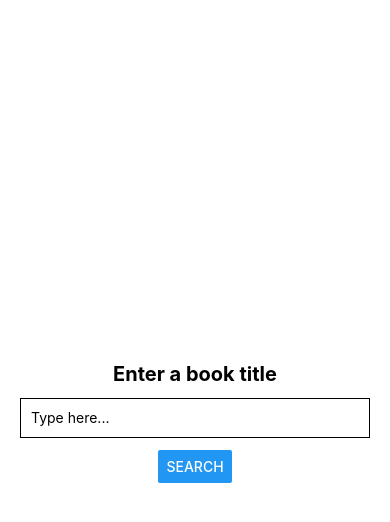
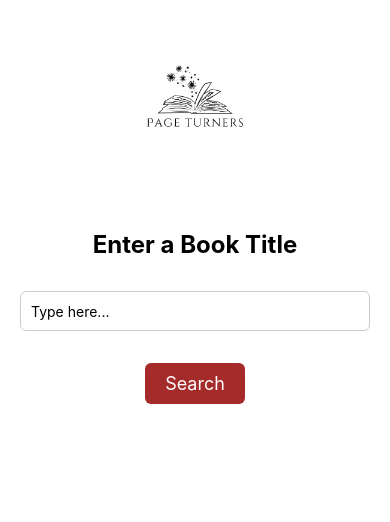
Before and after one commit to rebeccaborissova/PageTurners, a React Native app in the folder page-turner/: screen /BookSearch in a window 390 px wide. Shown: the top 522 px of the page. Built offline with nearby package versions, Linux system fonts and the light colour scheme.

Commit message:
feat: frontend now makes a successful call to the backend. added styling to both pages as well

```diff
--- a/page-turner/pages/BookSearch.js
+++ b/page-turner/pages/BookSearch.js
@@ -1,53 +1,58 @@
-// BookSearch.js
-import React, { useState } from 'react';
-import { View, Text, TextInput, Button, StyleSheet } from 'react-native';
+import React, { useState, useRef, useEffect } from 'react';
+import { View, Text, TextInput, StyleSheet, TouchableOpacity, Animated, Image } from 'react-native';
+import images from '../constants/images'; // Assuming you have an images folder
 
 const BookSearch = ({ navigation }) => {
-  /*const makeRequest = async () => {
-    const response = await fetch("https://actual-terribly-longhorn.ngrok-free.app/test", {
-      method: "GET"
-    });
-    const text = await response.text();
-    console.log(text);
+  const [bookName, setBookName] = useState('');
 
-    const response2 = await fetch("https://actual-terribly-longhorn.ngrok-free.app/similar-books/OL1000307W", {
-      method: "GET"
-    });
-    const text2 = await response2.text();
-    console.log(text2);
+  // Animations
+  const fadeAnim = useRef(new Animated.Value(0)).current;
+  const transYAnim = useRef(new Animated.Value(-70)).current;
 
-    const response3 = await fetch("https://actual-terribly-longhorn.ngrok-free.app/get-book-id", {
+  useEffect(() => {
+    Animated.timing(fadeAnim, {
+      toValue: 1,
+      duration: 1000,
+      useNativeDriver: true,
+    }).start();
+
+    Animated.timing(transYAnim, {
+      toValue: 0,
+      duration: 1000,
+      useNativeDriver: true,
+    }).start();
+  }, [fadeAnim, transYAnim]);
+
+  const searchBook = async () => {
+    const response = await fetch("https://actual-terribly-longhorn.ngrok-free.app/get-book-id", {
       method: "POST",
       headers: {
-          'Content-Type': 'application/json'
+        'Content-Type': 'application/json',
       },
       body: JSON.stringify({
-          title: "Book of realityy",
-        })
+        title: bookName,
+      }),
     });
-      const text3 = await response3.text();
-      console.log(text3);
-    }*/
-
-
-  const [bookName, setBookName] = useState('');
-
-  const searchBook = () => {
-    // Placeholder for search logic
-    console.log('Search for:', bookName);
-    navigation.navigate('Swiping'); // Example navigation
+    const book_id = JSON.parse(await response.text()).id;
+    console.log('Searching for:', book_id);
+    navigation.navigate('Swiping', { book_id: book_id });
   };
 
   return (
     <View style={styles.container}>
-      <Text style={styles.title}>Enter a book title</Text>
+      <Image source={images.logo} style={styles.logo} />
+      <Animated.View style={[styles.contentContainer, { opacity: fadeAnim, transform: [{ translateY: transYAnim }] }]}>
+        <Text style={styles.title}>Enter a Book Title</Text>
         <TextInput
           style={styles.input}
           placeholder="Type here..."
           onChangeText={setBookName}
           value={bookName}
         />
-      <Button title="Search" onPress={searchBook} />
+        <TouchableOpacity style={styles.searchButton} onPress={searchBook}>
+          <Text style={styles.buttonText}>Search</Text>
+        </TouchableOpacity>
+      </Animated.View>
     </View>
   );
 };
@@ -55,21 +60,48 @@ const BookSearch = ({ navigation }) => {
 const styles = StyleSheet.create({
   container: {
     flex: 1,
-    backgroundColor: '#fff',
+    backgroundColor: 'white',
     alignItems: 'center',
     justifyContent: 'center',
     padding: 20,
   },
+  logo: {
+    width: 150,
+    height: 150,
+    marginBottom: 20,
+  },
+  contentContainer: {
+    flex: 1,
+    justifyContent: 'flex-start', // Align items to the top
+    alignItems: 'center',
+    width: '100%',
+    paddingVertical: 40, // Add vertical padding to position content higher
+  },
   title: {
-    fontSize: 20,
+    fontSize: 24,
     fontWeight: 'bold',
+    marginBottom: 20,
   },
   input: {
     height: 40,
     width: '100%',
     marginVertical: 12,
     borderWidth: 1,
-    padding: 10,
+    borderColor: '#ccc',
+    paddingHorizontal: 10,
+    borderRadius: 6,
+  },
+  searchButton: {
+    backgroundColor: 'brown',
+    paddingVertical: 10,
+    paddingHorizontal: 20,
+    borderRadius: 6,
+    marginVertical: 20,
+  },
+  buttonText: {
+    color: 'white',
+    fontSize: 18,
+    textAlign: 'center',
   },
 });
 
--- a/page-turner/pages/Swiping.js
+++ b/page-turner/pages/Swiping.js
@@ -1,114 +1,45 @@
-// Swiping.js
-/*import React, { useState } from 'react'
-import { View, Text, StyleSheet, Button } from 'react-native'
-import Swiper from 'react-native-deck-swiper'
-import { useNavigation, useRoute } from '@react-navigation/native'
-import { cards } from '../components/cards'
-
-const Swiping = () => {
-  const navigation = useNavigation()
-  const route = useRoute()
-  const { bookName } = route.params
-  const [likedBooks, setLikedBooks] = useState([])
-
-  const filteredCards = cards.filter(card => card.title === bookName)
-
-  const handleSwipeRight = (cardIndex) => {
-    setLikedBooks([...likedBooks, filteredCards[cardIndex]])
-  }
-
-  return (
-    <View style={styles.container}>
-      <Swiper
-        cards={filteredCards}
-        renderCard={(card) => (
-          <View style={styles.card}>
-            <Text style={styles.text}>{card.title}, {card.author}</Text>
-          </View>
-        )}
-        onSwiped={(cardIndex) => { console.log(cardIndex) }}
-        onSwipedRight={(cardIndex) => { handleSwipeRight(cardIndex) }}
-        onSwipedAll={() => {
-          console.log('All cards swiped')
-          navigation.navigate('BookRecSummary', { likedBooks })
-        }}
-        cardIndex={0}
-        backgroundColor={'#f0f1f2'}
-        stackSize={3}
-      />
-      <View style={styles.bottomContainer}>
-        <Text style={styles.dislikeText}>←Dislike</Text>
-        <Button
-          title="Book Recommendation Library"
-          onPress={() => navigation.navigate('BookRecSummary', { likedBooks })}
-        />
-        <Text style={styles.likeText}>Like→</Text>
-      </View>
-    </View>
-  )
-}
-
-const styles = StyleSheet.create({
-  container: {
-    flex: 1,
-    backgroundColor: '#fff',
-    alignItems: 'center',
-    justifyContent: 'center',
-  },
-  card: {
-    flex: 1,
-    borderRadius: 10,
-    borderWidth: 2,
-    borderColor: '#E8E8E8',
-    justifyContent: 'center',
-    backgroundColor: 'white',
-  },
-  text: {
-    fontSize: 22,
-    textAlign: 'center',
-    margin: 10,
-  },
-  bottomContainer: {
-    flexDirection: 'row',
-    alignItems: 'center',
-    justifyContent: 'center',
-    marginVertical: 20,
-    position: 'absolute',
-    bottom: 20,
-  },
-  dislikeText: {
-    color: 'red',
-    marginRight: 10,
-  },
-  likeText: {
-    color: 'green',
-    marginLeft: 10,
-  },
-})
-
-export default Swiping*/
-
-// Swiping.js
-import React, { useState, useMemo } from 'react';
-import { View, Text, StyleSheet, Button } from 'react-native';
+import React, { useState, useEffect } from 'react';
+import { View, Text, StyleSheet, TouchableOpacity, ActivityIndicator } from 'react-native';
 import Swiper from 'react-native-deck-swiper';
 import { useNavigation, useRoute } from '@react-navigation/native';
-import { cards } from '../components/cards';
 
 const Swiping = () => {
   const navigation = useNavigation();
   const route = useRoute();
-  const { bookName } = route.params;
+  const { book_id } = route.params;
+
+  const [books, setBooks] = useState([]);
   const [likedBooks, setLikedBooks] = useState([]);
+  const [loading, setLoading] = useState(true);
 
-  // Filter cards only once when the component is first rendered
-  const filteredCards = useMemo(
-    () => cards.filter((card) => card.title.includes(bookName)),
-    [bookName]
-  );
+  useEffect(() => {
+    const fetchBooks = async () => {
+      setLoading(true);
+
+      try {
+        let response = await fetch(`https://actual-terribly-longhorn.ngrok-free.app/similar-books/${book_id}`);
+        let data = await response.json();
+
+        const similarBooks = data.similar_books.map(item => ({
+          id: item.book.id,
+          title: item.book.title,
+          author: item.book.authors[0] || 'Unknown Author',
+          subjects: item.book.subjects.join(', ') || 'Unknown Subjects'
+        }));
+
+        setBooks(similarBooks);
+      } catch (error) {
+        console.error("Error fetching books:", error);
+      } finally {
+        setLoading(false);
+      }
+    };
+
+    fetchBooks();
+  }, [book_id]);
 
   const handleSwipeRight = (cardIndex) => {
-    const likedBook = filteredCards[cardIndex];
+    const likedBook = books[cardIndex];
     setLikedBooks((prevLikedBooks) => [...prevLikedBooks, likedBook]);
   };
 
@@ -117,15 +48,26 @@ const Swiping = () => {
     navigation.navigate('BookRecSummary', { likedBooks: likedBooks.map(book => book.title) });
   };
 
+  if (loading) {
+    return (
+      <View style={styles.loadingContainer}>
+        <ActivityIndicator size="large" color="brown" />
+        <Text>Loading...</Text>
+      </View>
+    );
+  }
+
   return (
     <View style={styles.container}>
+      {books.length > 0 ? (
         <Swiper
-        cards={filteredCards}
+          cards={books}
           renderCard={(card) => (
             <View style={styles.card}>
               <Text style={styles.text}>
                 {card.title}, {card.author}
               </Text>
+              <Text style={styles.subjects}>{card.subjects}</Text>
             </View>
           )}
           onSwipedRight={handleSwipeRight}
@@ -134,14 +76,15 @@ const Swiping = () => {
           backgroundColor={'#f0f1f2'}
           stackSize={3}
         />
-      <View style={styles.bottomContainer}>
-        <Text style={styles.dislikeText}>←Dislike</Text>
-        <Button
-          title="Book Recommendation Library"
-          onPress={() => navigation.navigate('BookRecSummary', { likedBooks })}
-        />
-        <Text style={styles.likeText}>Like→</Text>
-      </View>
+      ) : (
+        <Text>No books available</Text>
+      )}
+      <TouchableOpacity style={styles.dislikeButton} onPress={() => console.log('Swiped Left')}>
+        <Text style={styles.buttonText}>{"</3"}</Text>
+      </TouchableOpacity>
+      <TouchableOpacity style={styles.likeButton} onPress={handleSwipeRight}>
+        <Text style={styles.buttonText}>{"<3"}</Text>
+      </TouchableOpacity>
     </View>
   );
 };
@@ -160,27 +103,51 @@ const styles = StyleSheet.create({
     borderColor: '#E8E8E8',
     justifyContent: 'center',
     backgroundColor: 'white',
+    padding: 20,
   },
   text: {
     fontSize: 22,
     textAlign: 'center',
-    margin: 10,
+    marginBottom: 10,
   },
-  bottomContainer: {
-    flexDirection: 'row',
+  subjects: {
+    fontSize: 16,
+    textAlign: 'center',
+    color: '#888',
+  },
+  dislikeButton: {
+    position: 'absolute',
+    bottom: 20,
+    left: 20,
+    backgroundColor: 'red',
+    borderRadius: 50,
+    width: 60,
+    height: 60,
     alignItems: 'center',
     justifyContent: 'center',
-    marginVertical: 20,
+  },
+  likeButton: {
     position: 'absolute',
     bottom: 20,
+    right: 20,
+    backgroundColor: 'green',
+    borderRadius: 50,
+    width: 60,
+    height: 60,
+    alignItems: 'center',
+    justifyContent: 'center',
   },
-  dislikeText: {
-    color: 'red',
-    marginRight: 10,
+  buttonText: {
+    fontSize: 24,
+    color: '#fff',
+    textAlign: 'center',
+    lineHeight: 60, // Center text vertically
   },
-  likeText: {
-    color: 'green',
-    marginLeft: 10,
+  loadingContainer: {
+    flex: 1,
+    justifyContent: 'center',
+    alignItems: 'center',
+    backgroundColor: '#fff',
   },
 });
 
```
Lines whose indentation alone changed are shown as unchanged.
